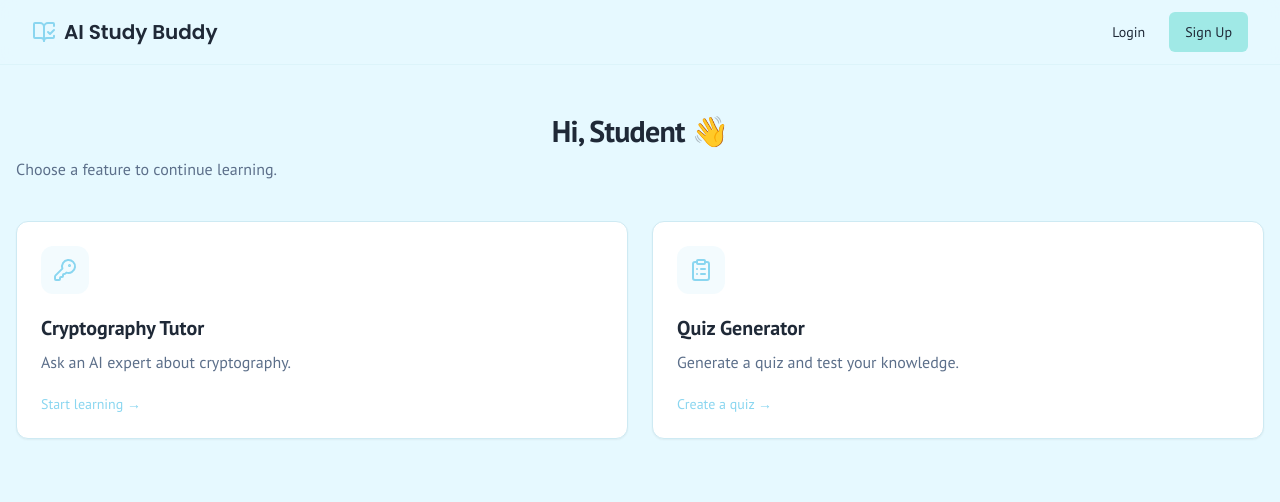
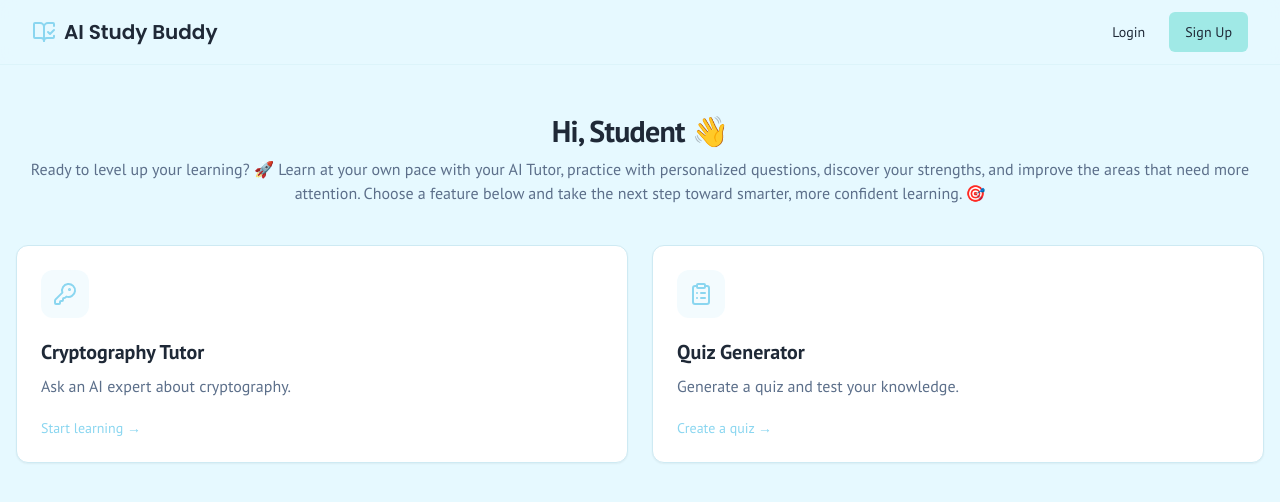
Before and after one commit to shahulhameedS22/AI-tutor-app, a Next.js app in the folder AI-tutor-main/: page /dashboard in a window 1280 px wide. Shown: the top 502 px of the page. Built offline with nearby package versions, Linux system fonts and the light colour scheme; no server answers.

Commit message:
Enhance user greeting with detailed learning prompt
Updated the introductory paragraph to provide a more engaging message about learning with the AI Tutor.

```diff
--- a/AI-tutor-main/src/app/dashboard/page.tsx
+++ b/AI-tutor-main/src/app/dashboard/page.tsx
@@ -31,8 +31,8 @@ export default function DashboardPage() {
               Hi, {userName} 👋
             </h1>
 
-            <p className="mt-2 text-muted-foreground">
-              Choose a feature to continue learning.
+            <p className="mt-2 text-muted-foreground text-center">
+              Ready to level up your learning? 🚀 Learn at your own pace with your AI Tutor, practice with personalized questions, discover your strengths, and improve the areas that need more attention. Choose a feature below and take the next step toward smarter, more confident learning. 🎯
             </p>
           </div>
 
```
